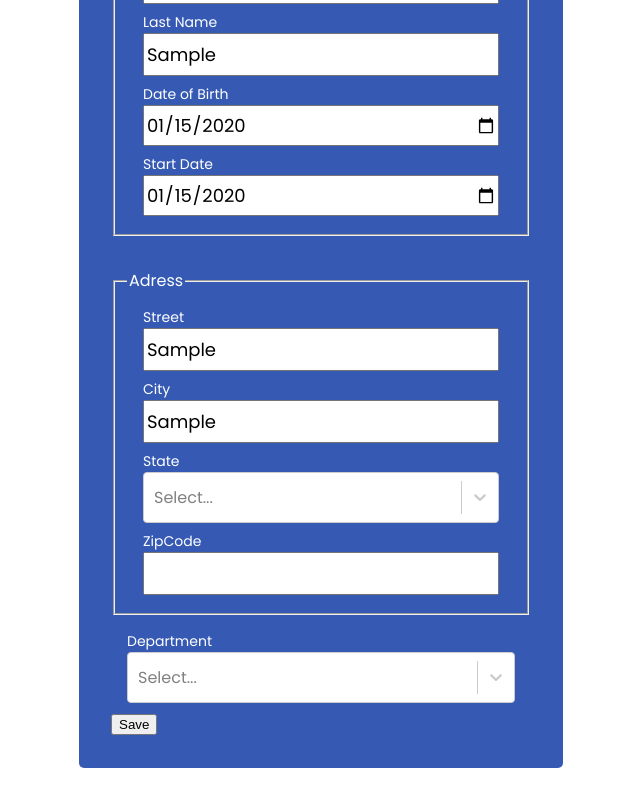
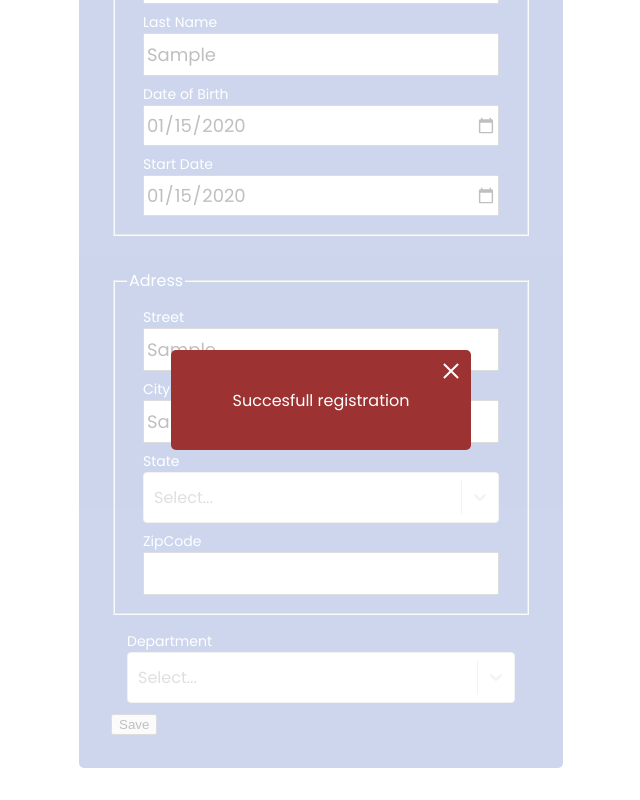
Before and after one commit to VictorVatt/Vattier_14_13042022, a React (Create React App) app in the folder wealthhealth/: page / in a window 1280 px wide. Both pictures are taken after typing "Sample", "Sample", "2020-01-15", "2020-01-15", "Sample", "Sample" into the empty fields and a click on the button "Save". Shown: the part 386-1186 px from the top of the page, without its empty margins (319-959 px from the left). Built offline with nearby package versions, Linux system fonts and the light colour scheme.

Commit message:
register modal done 100%

```diff
--- a/wealthhealth/package.json
+++ b/wealthhealth/package.json
@@ -10,6 +10,7 @@
     "react": "^18.0.0",
     "react-data-table-component": "^7.4.7",
     "react-dom": "^18.0.0",
+    "react-modal": "^3.14.4",
     "react-redux": "^7.2.8",
     "react-router": "^6.3.0",
     "react-router-dom": "^6.3.0",
--- a/wealthhealth/src/components/EmployeeForm/EmployeeForm.jsx
+++ b/wealthhealth/src/components/EmployeeForm/EmployeeForm.jsx
@@ -6,11 +6,13 @@
 import Select from 'react-select'
 import { USstates } from '../../utils/constants'
 import '../../styles/Form.css'
+import SubmitModal from '../Modal/SubmitModal'
 
 
 function EmployeeForm() {
 
     const [employeeData, setEmployeeData] = useState(initialEmployeeState)
+    const [modalIsOpen, setModalIsOpen] = useState(false)
 
     const dispatch = useDispatch()
 
@@ -19,6 +21,7 @@
         if (employeeData.firstName.length === 0 || employeeData.lastName.length === 0 ) {
             console.log("ya une couille dans le paté")
         } else {
+            setModalIsOpen(!modalIsOpen)
             console.log(employeeData)
             dispatch(newEmployee(employeeData))
         }
@@ -128,7 +131,8 @@
                                         }))
                                 }}/>
                         </div>
-                    <button type='button' className='buttonDefault' onClick={handleSubmit}>Save</button>
+                    <SubmitModal modalIsOpen={modalIsOpen} stateFunction={setModalIsOpen}/>
+                    <button type='button' className='buttonDefault' onClick={handleSubmit} >Save</button>
                     <p></p>
                 </form>
             </section>
--- /dev/null
+++ b/wealthhealth/src/components/Modal/SubmitModal.jsx
@@ -0,0 +1,20 @@
+import Modal from "react-modal"
+import '../../styles/Modal.css'
+
+Modal.setAppElement('#root');
+
+function SubmitModal({modalIsOpen, stateFunction}) {
+    return(
+        <Modal isOpen={modalIsOpen} style={{overlay: {display: "flex", justifyContent: "center", alignItems: "center"}}} contentElement={() =>
+            <div className="modal-container">
+                <p className="modal-content">Succesfull registration</p>
+                <div className="cross-btn" onClick={() => stateFunction(!modalIsOpen)}>
+                    <div className="cross1"></div>
+                    <div className="cross2"></div>
+                </div>
+            </div>} />
+    )
+}
+
+
+export default SubmitModal
--- /dev/null
+++ b/wealthhealth/src/styles/Modal.css
@@ -0,0 +1,36 @@
+.modal-container {
+    position: relative;
+    background-color: rgb(156, 50, 50);
+    width: 300px;
+    height: 100px;
+    color: white;
+    border-radius: 5px;
+    display: flex;
+    justify-content: center;
+    align-items: center;
+}
+.modal-content {
+    margin: 0;
+}
+.cross1 {
+    position: absolute;
+    background-color: white;
+    width: 20px;
+    height: 2px;
+    transform: rotate(135deg);
+}
+.cross2 {
+    position: absolute;
+    background-color: white;
+    width: 20px;
+    height: 2px;
+    transform: rotate(45deg);
+}
+
+.cross-btn {
+    position: absolute;
+    top: 20px;
+    right: 10px;
+    width: 20px;
+    height: 20px;
+}
--- a/wealthhealth/src/utils/constants.js
+++ b/wealthhealth/src/utils/constants.js
@@ -258,8 +258,8 @@
 export const initialEmployeeState = {
     firstName: '',
     lastName: '',
-    birthdate : new Date(),
-    startDate: new Date(),
+    birthdate : '',
+    startDate: '',
     street: '',
     city: '',
     state: '',
```
Also changed, not shown: 1 other file (tests, documents, lock files or other folders).
